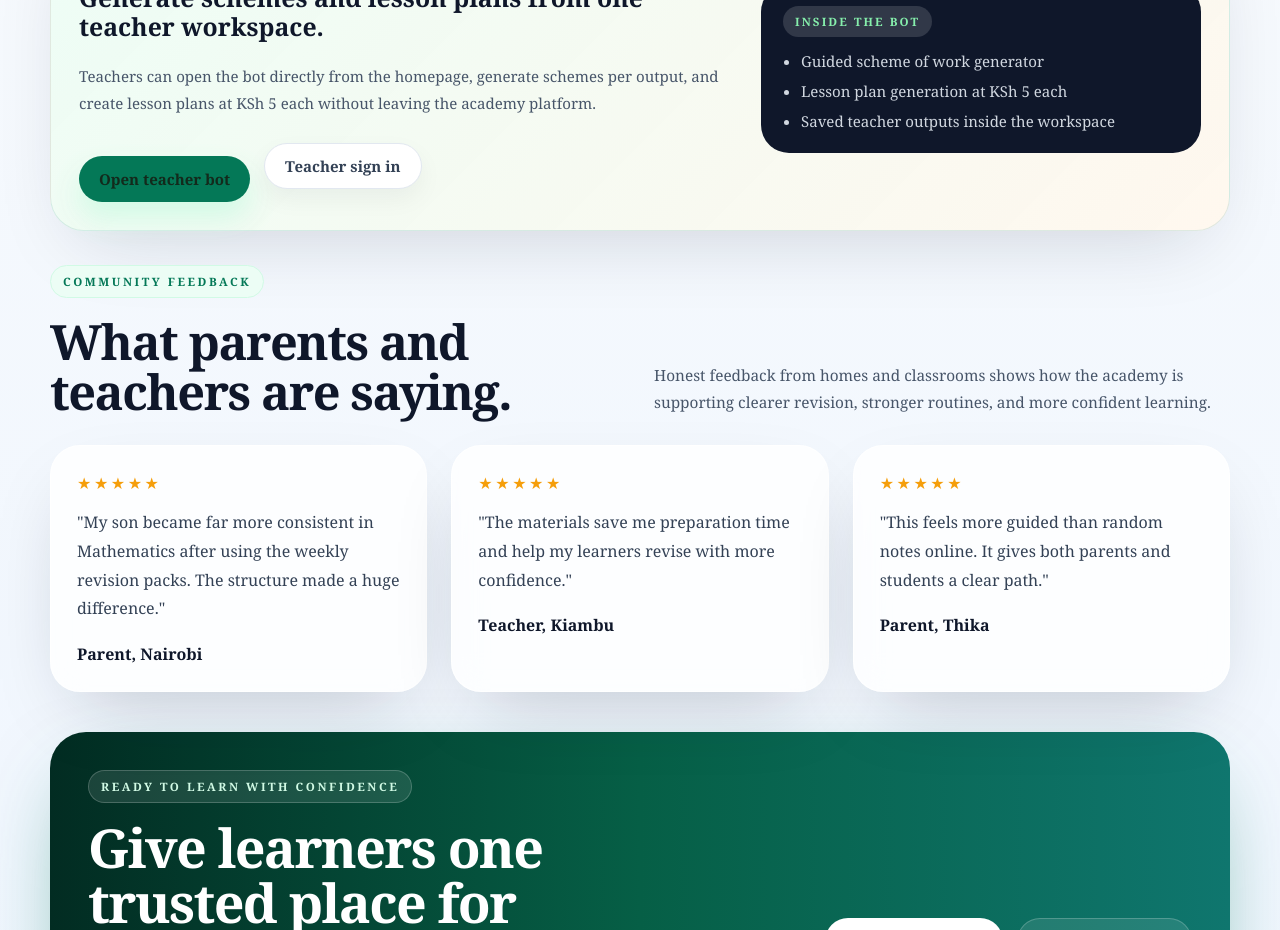
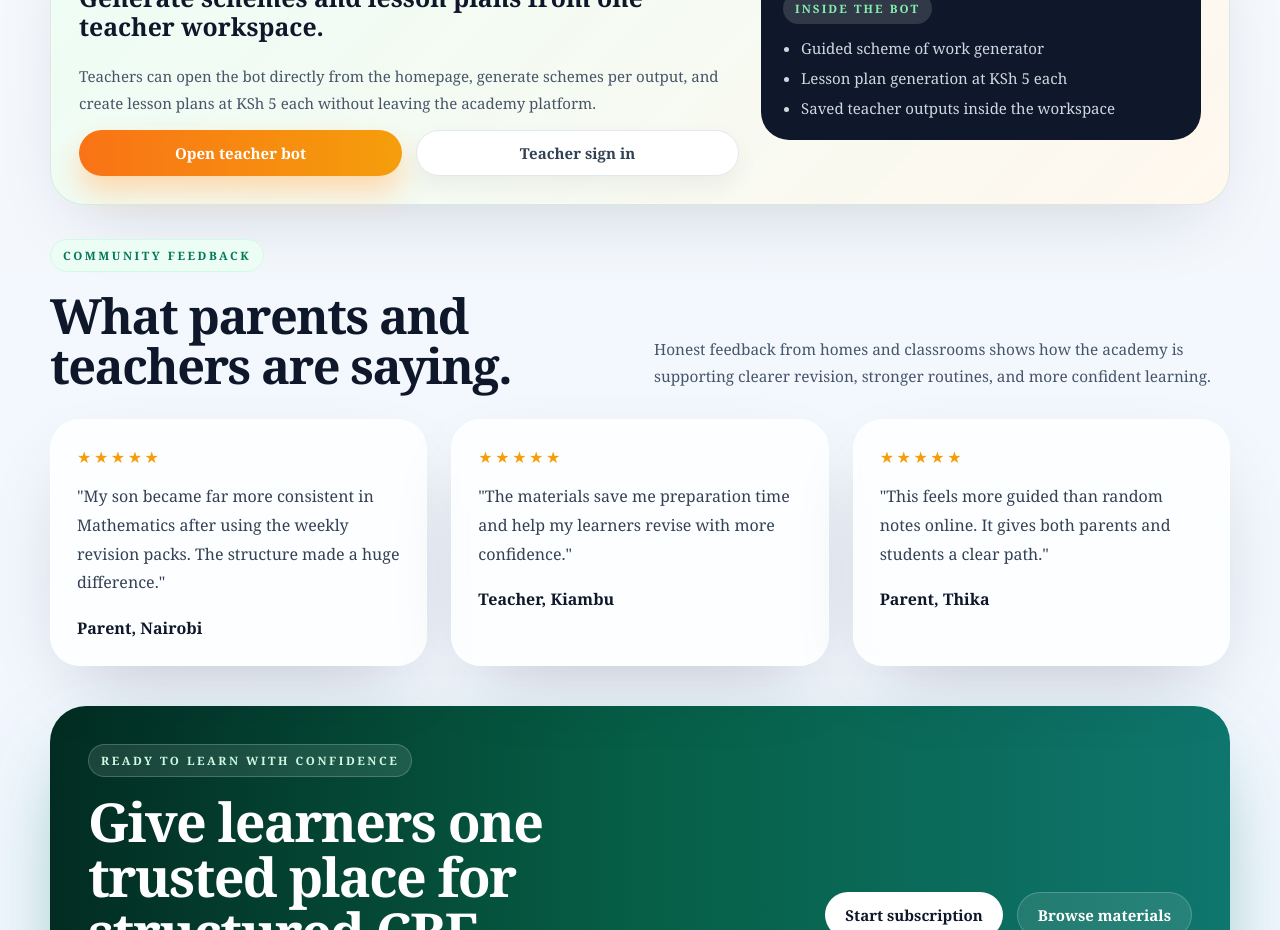
Before and after one commit to eriqck/Teacher-Mwangi-Academy, a Next.js app: page / in a window 1280 px wide. Shown: the part 4680-5610 px from the top of the page. Built offline with nearby package versions, Linux system fonts and the light colour scheme; no server answers.

Commit message:
Polish homepage teacher bot actions

```diff
--- a/app/globals.css
+++ b/app/globals.css
@@ -2979,9 +2979,17 @@ main {
   flex-wrap: wrap;
 }
 
+.home-bot-actions .home-pricing-button,
+.home-bot-actions .home-one-time-button {
+  margin-top: 0;
+  min-width: 210px;
+  flex: 1 1 210px;
+}
+
 .home-bot-primary {
-  background: #047857;
-  box-shadow: 0 16px 28px rgba(209, 250, 229, 0.95);
+  color: #fff;
+  background: linear-gradient(90deg, #f97316, #f59e0b);
+  box-shadow: 0 16px 28px rgba(254, 215, 170, 0.95);
 }
 
 .home-bot-panel {
```
